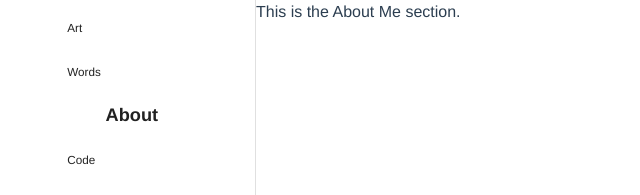
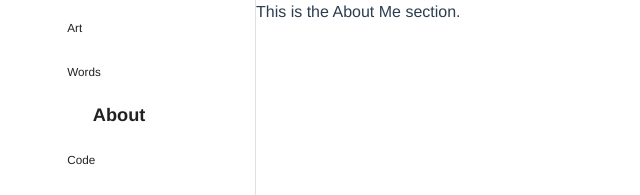
Before and after one commit to TwinHits/johngoben, a Vue app: page /#/ in a window 1280 px wide. Shown: the top 195 px of the page, without its empty margins (0-640 px from the left). Built offline with nearby package versions, Linux system fonts and the light colour scheme.

Commit message:
More Navigation styling.

```diff
--- a/src/views/components/navigation/NavigationItem.vue
+++ b/src/views/components/navigation/NavigationItem.vue
@@ -48,7 +48,7 @@ export default Vue.extend({
 .nav-item-active {
     font-size: 1.4em;
     font-weight: bold;
-    padding-left: 7vw;
+    padding-left: 6vw;
     transition: font-size .7s, padding-left .7s;
 }
 </style>
```
